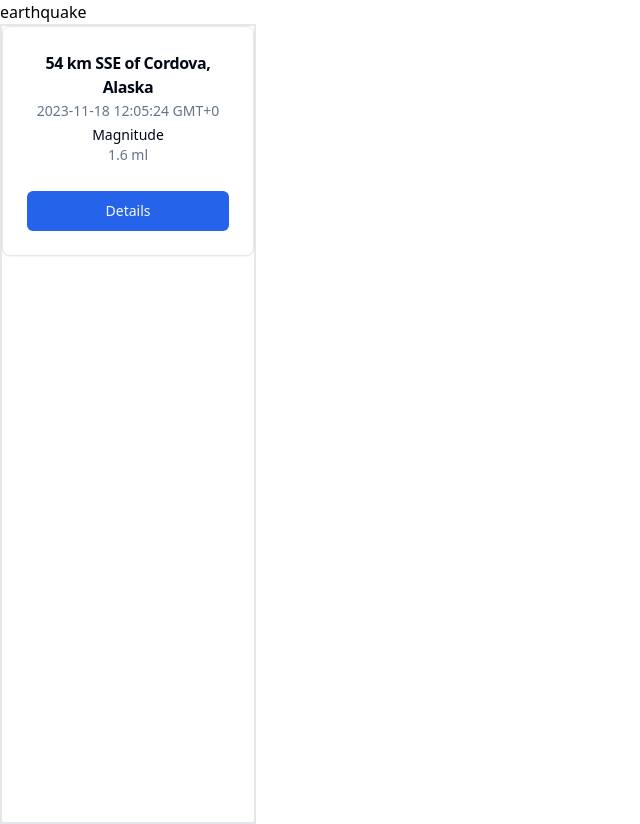
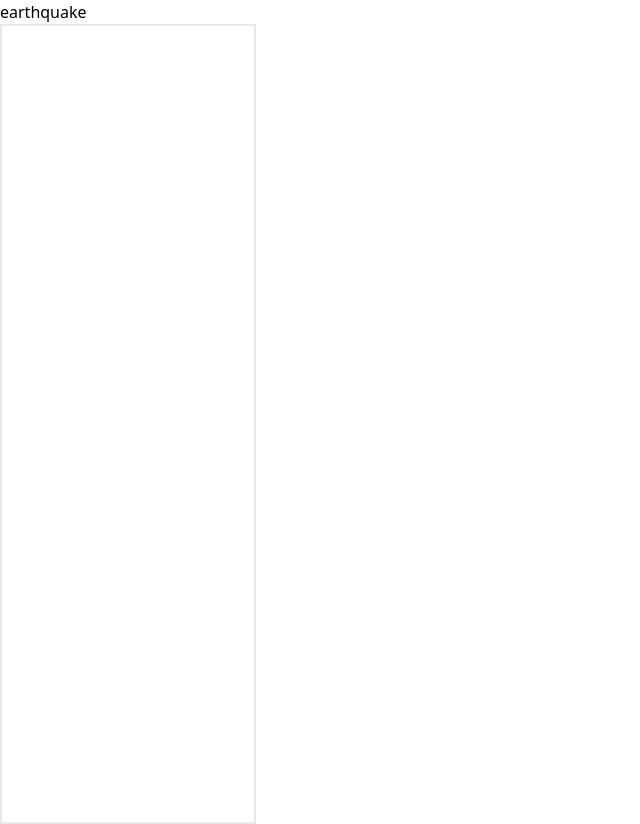
Before and after one commit to Mythois/earthquake, a React (Vite) app in the folder frontend/: page / in a window 1280 px wide. Shown: the whole page, without its empty margins (0-640 px from the left). Built offline with nearby package versions, Linux system fonts and the light colour scheme.

Commit message:
[#5]feat: Create EarthquakeList components
Create EarthQuakeList component. Update Earthquake component.
Update getEarthquakes
Create Frontpage component (not completed)

```diff
--- a/frontend/src/App.tsx
+++ b/frontend/src/App.tsx
@@ -1,9 +1,9 @@
 import { Fragment} from 'react'
 import MapViz from './components/MapViz'
-import { EarthQuake } from './components/Earthquake'
+
 
 import './App.css'
-import { EarthquakeList } from './components/EarthQuakeList'
+import { EarthquakeList } from './components/EarthquakeList'
 
 function App() {
   const Edata = {
@@ -18,9 +18,7 @@ function App() {
   return (
       <Fragment>
         earthquake
-        <div className='w-1/5 h-full border-solid border-2'>
-          <EarthQuake place={Edata.place} time={Edata.time} magType={Edata.magType} mag={Edata.mag}/>
-        </div>
+        <EarthquakeList earthquakes={[]}/>
 
 
       </Fragment>
--- a/frontend/src/components/EarthQuakeList.tsx
+++ /dev/null
@@ -1,27 +0,0 @@
-/**
- * A component that lists every earthquake recorded in the past hour
- */
-
-import { GET_EARTHQUAKES } from "@/utils/queries/getEarthquakes";
-import { useQuery } from "@apollo/client";
-
-
-
-export function EarthquakeList(){
-    const {loading, error, data} = useQuery(GET_EARTHQUAKES,{
-        pollInterval:300000 // repeat query every 5 min
-    })
-
-    if (loading){
-        return 'Loading...'
-    }
-    if (error){
-        return `Error! ${[error.message]}`
-    }
-
-    return (
-       <div className='w-1/5 h-full border-solid border-2'>
-
-       </div>
-    )
-}
--- a/frontend/src/components/Earthquake.tsx
+++ b/frontend/src/components/Earthquake.tsx
@@ -10,11 +10,18 @@ import { Button } from "./ui/button"
 import format from "date-fns/format"
 
 
-type EarthquakeDataProp = {
-    place: string
-    time: number
-    magType: string
-    mag: number
+export type EarthquakeDataProp = {
+    properties:{
+        place:string
+        title: string
+        time: number
+        magType: string
+        mag: number
+        code:string
+    }
+    geometry:{
+        coordinates:[number, number, number]
+    }
 }
 
 
@@ -26,8 +33,8 @@ type EarthquakeDataProp = {
  * and add comments and save the earthquake (not yet implemented)
  */
 
-export function EarthQuake(data : Readonly<EarthquakeDataProp>){
-    const time = data.time
+export function Earthquake({data}:Readonly<{data : EarthquakeDataProp}>){
+    const time = data.properties.time
 
     // Change time to human readable form
     const date = new Date(time)
@@ -36,7 +43,7 @@ export function EarthQuake(data : Readonly<EarthquakeDataProp>){
     return(
         <Card className="w-full space-y-0.5 ">
             <CardHeader className="-mb-6">
-                <CardTitle className="text-base text-center">{data.place}</CardTitle>
+                <CardTitle className="text-base text-center">{data.properties.place}</CardTitle>
             </CardHeader>
             <CardContent className="grid gap-1 ">
                 <div className="flex flex-col items-center">
@@ -44,7 +51,7 @@ export function EarthQuake(data : Readonly<EarthquakeDataProp>){
                 </div>
                 <div className="flex flex-col items-center">
                     <h2 className="text-sm">Magnitude</h2>
-                    <p className="text-sm text-muted-foreground font-medium">{data.mag} {data.magType}</p>
+                    <p className="text-sm text-muted-foreground font-medium">{data.properties.mag} {data.properties.magType}</p>
                 </div>
             </CardContent>
             <CardFooter>
--- /dev/null
+++ b/frontend/src/components/EarthquakeList.tsx
@@ -0,0 +1,36 @@
+import { Earthquake, EarthquakeDataProp } from "./Earthquake"
+
+// Format of input to EarthquakeList
+type EarthquakeListProps = {
+    earthquakes: Array<EarthquakeDataProp>
+}
+
+/**
+ * A component that lists every earthquake recorded in the past hour
+ */
+
+export function EarthquakeList({earthquakes}:EarthquakeListProps){
+
+
+    return (
+       <div className='w-1/5 h-full border-solid border-2'>
+            {earthquakes.map((earthquake:EarthquakeDataProp) => (
+                <div key={earthquake.properties.code}>
+                    <Earthquake data={{
+                        properties: {
+                            place: earthquake.properties.place,
+                            title: earthquake.properties.title,
+                            time: earthquake.properties.time,
+                            magType: earthquake.properties.magType,
+                            mag: earthquake.properties.mag,
+                            code: earthquake.properties.code
+                        },
+                        geometry: {
+                            coordinates: earthquake.geometry.coordinates
+                        }
+                    }}/>
+                </div>
+            ))}
+       </div>
+    )
+}
--- /dev/null
+++ b/frontend/src/pages/Frontpage.tsx
@@ -0,0 +1,17 @@
+import { GET_EARTHQUAKES } from "@/utils/queries/getEarthquakes"
+import { useQuery } from "@apollo/client"
+import { EarthquakeList } from "@/components/EarthquakeList"
+
+
+export function Frontpage(){
+    const {loading, error, data} = useQuery(GET_EARTHQUAKES,{
+        pollInterval:300000 // repeat query every 5 min
+    })
+
+    if (loading){
+        return 'Loading...'
+    }
+    if (error){
+        return `Error! ${[error.message]}`
+    }
+}
--- a/frontend/src/utils/queries/getEarthquakes.ts
+++ b/frontend/src/utils/queries/getEarthquakes.ts
@@ -12,6 +12,7 @@ query GetEarthquakes {
             time
             magType
             mag
+            code
         }
         geometry {
             coordinates
```
Lines whose indentation alone changed are shown as unchanged.
